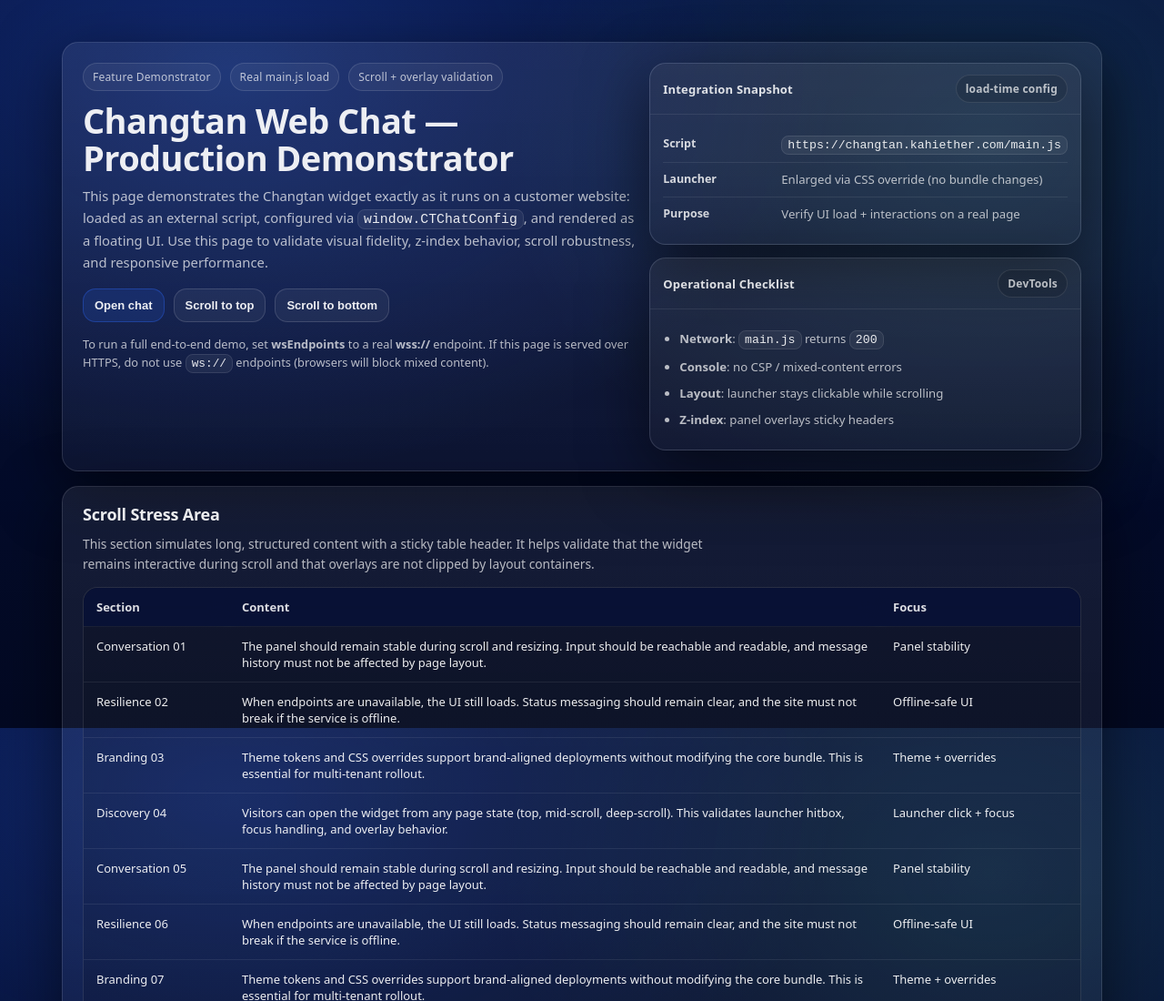
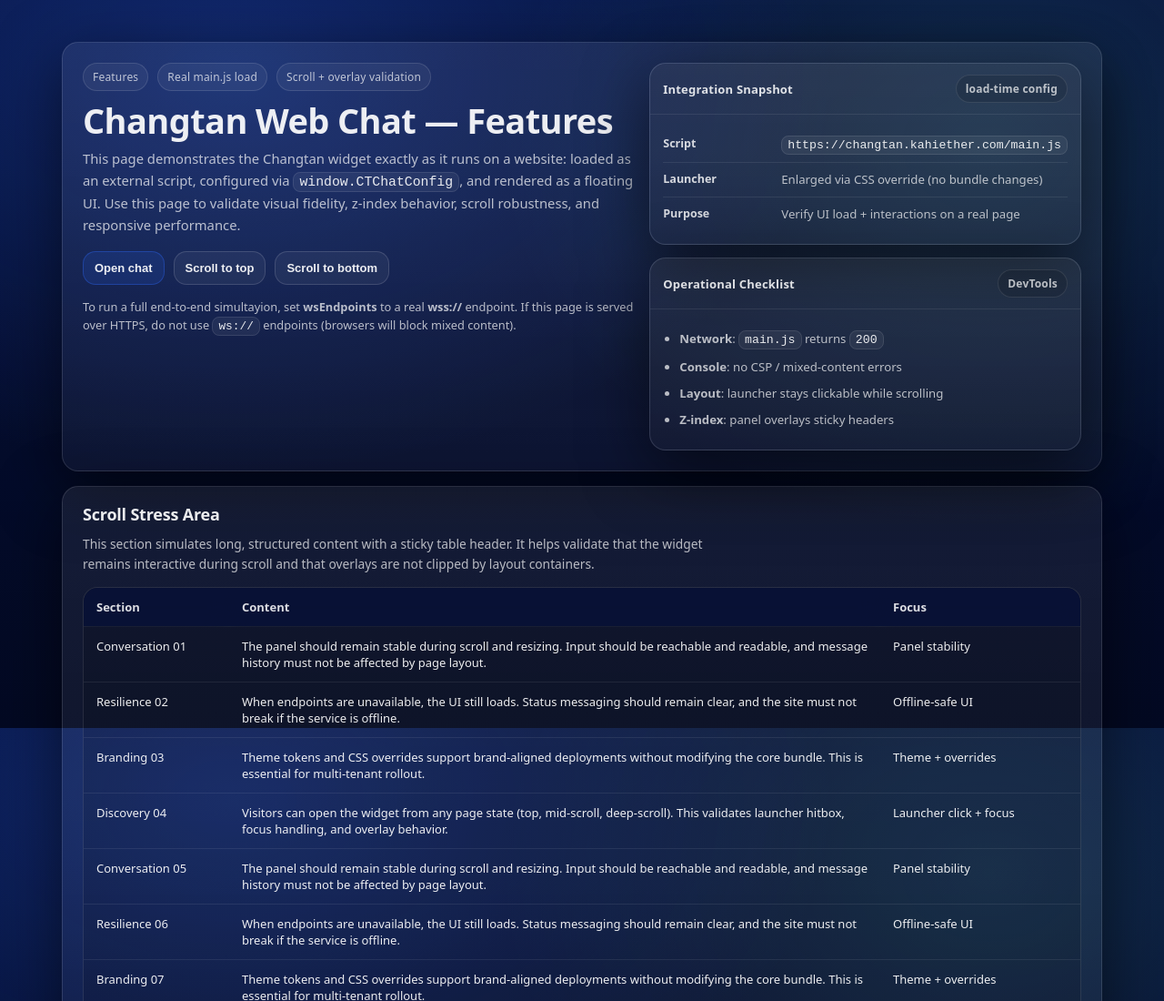
Before and after one commit to Mino75/2026-changtan, a website: page index.html in a window 1280 px wide. Shown: the top 1100 px of the page at 91% size. Drawn offline with Linux system fonts and the light colour scheme.

Commit message:
Update title and text for feature demonstration

```diff
--- a/index.html
+++ b/index.html
@@ -3,7 +3,7 @@
 <head>
   <meta charset="utf-8" />
   <meta name="viewport" content="width=device-width,initial-scale=1" />
-  <title>Changtan — Feature Demonstrator</title>
+  <title>Changtan — Features </title>
 
   <!-- Load styling bundle first (injects CSS) -->
   <script src="/styles.js" defer></script>
@@ -14,15 +14,15 @@
     <header class="hero panel">
       <div class="hero__left">
         <div class="kicker">
-          <span class="badge">Feature Demonstrator</span>
+          <span class="badge">Features </span>
           <span class="badge">Real main.js load</span>
           <span class="badge">Scroll + overlay validation</span>
         </div>
 
-        <h1>Changtan Web Chat — Production Demonstrator</h1>
+        <h1>Changtan Web Chat — Features </h1>
 
         <p class="sub">
-          This page demonstrates the Changtan widget exactly as it runs on a customer website: loaded as an external
+          This page demonstrates the Changtan widget exactly as it runs on a website: loaded as an external
           script, configured via <code>window.CTChatConfig</code>, and rendered as a floating UI. Use this page to validate
           visual fidelity, z-index behavior, scroll robustness, and responsive performance.
         </p>
@@ -34,7 +34,7 @@
         </div>
 
         <p class="note">
-          To run a full end-to-end demo, set <b>wsEndpoints</b> to a real <b>wss://</b> endpoint. If this page is served
+          To run a full end-to-end simultayion, set <b>wsEndpoints</b> to a real <b>wss://</b> endpoint. If this page is served
           over HTTPS, do not use <code>ws://</code> endpoints (browsers will block mixed content).
         </p>
       </div>
```
